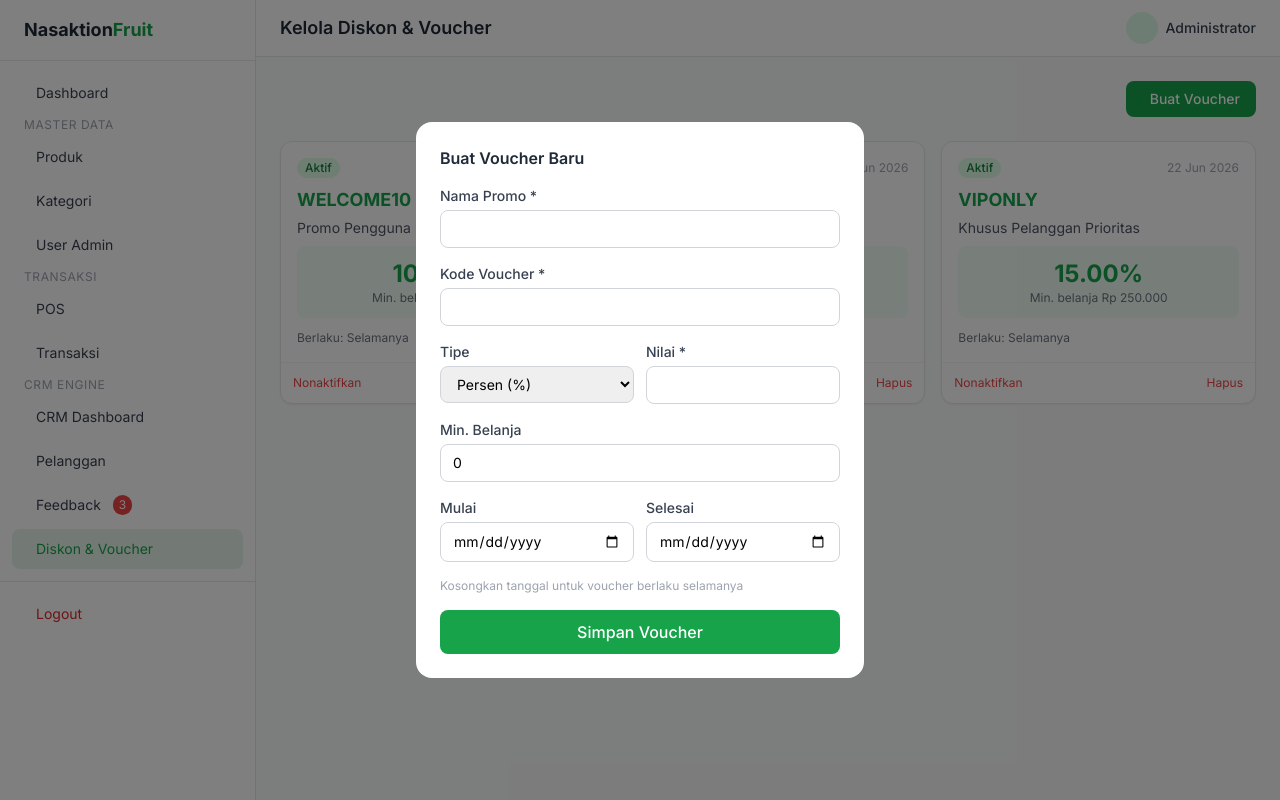
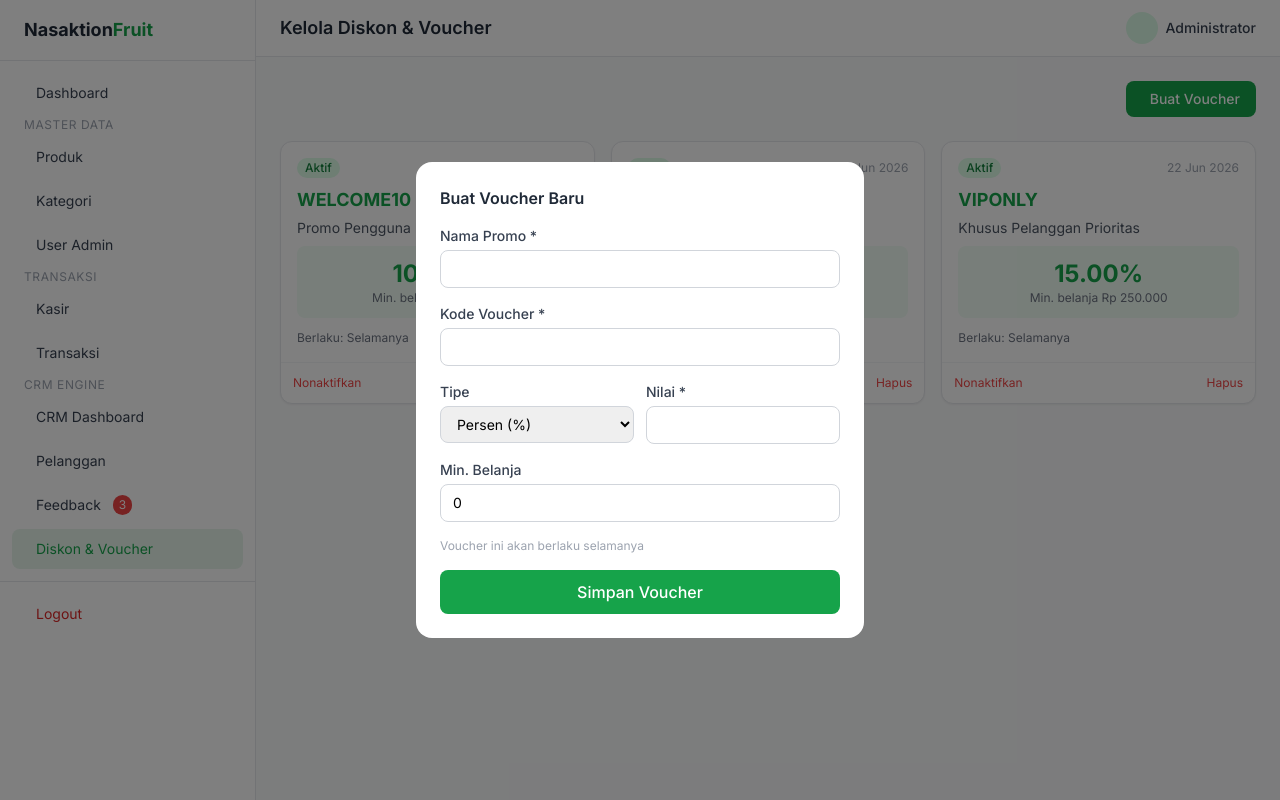
Before and after one commit to ichzid/nasaktion-fruit, a CodeIgniter app: page /database/index.php/admin/discounts/index in a window 1280 px wide, after a click on "Buat Voucher". Run offline with CodeIgniter, Linux system fonts and the light colour scheme; a user stored in the database is signed in; data comes from the database, SQL or seed files in the repository; some libraries are stand-ins or nearby versions.

Commit message:
feat: implement role-based access for cashier, rename POS to cashier, fix CRM bugs, and reset transactions data

```diff
--- a/application/config/config.php
+++ b/application/config/config.php
@@ -388,7 +388,7 @@ $config['sess_driver'] = 'files';
 $config['sess_cookie_name'] = 'ci_session';
 $config['sess_samesite'] = 'Lax';
 $config['sess_expiration'] = 7200;
-$config['sess_save_path'] = NULL;
+$config['sess_save_path'] = APPPATH . 'cache';
 $config['sess_match_ip'] = FALSE;
 $config['sess_time_to_update'] = 300;
 $config['sess_regenerate_destroy'] = FALSE;
--- a/application/controllers/admin/Crm.php
+++ b/application/controllers/admin/Crm.php
@@ -5,6 +5,7 @@ class Crm extends AdminBaseController {
 
     public function __construct() {
         parent::__construct();
+        $this->admin_only();
         $this->load->model('Customer_model');
         $this->load->model('Transaction_model');
         $this->load->model('Feedback_model');
--- a/application/controllers/admin/Customers.php
+++ b/application/controllers/admin/Customers.php
@@ -5,6 +5,7 @@ class Customers extends AdminBaseController {
 
     public function __construct() {
         parent::__construct();
+        $this->admin_only();
         $this->load->model('Customer_model');
         $this->load->model('Transaction_model');
     }
--- a/application/controllers/admin/Dashboard.php
+++ b/application/controllers/admin/Dashboard.php
@@ -5,6 +5,7 @@ class Dashboard extends AdminBaseController {
 
     public function __construct() {
         parent::__construct();
+        $this->admin_only();
         $this->load->model('Transaction_model');
         $this->load->model('Product_model');
         $this->load->model('Customer_model');
--- a/application/controllers/admin/Discounts.php
+++ b/application/controllers/admin/Discounts.php
@@ -25,9 +25,6 @@ class Discounts extends AdminBaseController {
                 'nilai'          => $this->input->post('nilai'),
                 'min_belanja'    => $this->input->post('min_belanja') ?: 0,
                 'target'         => 'semua',
-                'tanggal_mulai'  => $this->input->post('tanggal_mulai'),
-                'tanggal_selesai'=> $this->input->post('tanggal_selesai'),
-                'max_pemakaian'  => $this->input->post('max_pemakaian') ?: null,
                 'created_at'     => date('Y-m-d H:i:s'),
                 'is_active'      => 1,
             );
--- a/application/controllers/admin/Feedback.php
+++ b/application/controllers/admin/Feedback.php
@@ -5,6 +5,7 @@ class Feedback extends AdminBaseController {
 
     public function __construct() {
         parent::__construct();
+        $this->admin_only();
         $this->load->model('Feedback_model');
     }
 
--- a/application/controllers/admin/Pos.php
+++ b/application/controllers/admin/Pos.php
@@ -13,7 +13,7 @@ class Pos extends AdminBaseController {
     }
 
     public function index() {
-        $data['title'] = 'Point of Sale';
+        $data['title'] = 'Kasir';
         $data['products'] = $this->Product_model->get_available();
         $data['categories'] = $this->Category_model->get_all();
         $this->render_admin('admin/pos/index', $data);
--- a/application/controllers/admin/Products.php
+++ b/application/controllers/admin/Products.php
@@ -5,6 +5,7 @@ class Products extends AdminBaseController {
 
     public function __construct() {
         parent::__construct();
+        $this->admin_only();
         $this->load->model('Product_model');
         $this->load->model('Category_model');
     }
--- a/application/core/MY_Controller.php
+++ b/application/core/MY_Controller.php
@@ -47,7 +47,7 @@ class AdminBaseController extends MY_Controller {
     protected function admin_only() {
         if (!$this->is_admin()) {
             $this->session->set_flashdata('error', 'Akses ditolak. Hanya admin yang diizinkan.');
-            redirect('admin/dashboard');
+            redirect('admin/pos');
         }
     }
 
--- a/application/models/Discount_model.php
+++ b/application/models/Discount_model.php
@@ -19,43 +19,16 @@ class Discount_model extends CI_Model {
     public function get_by_code($code) {
         $this->db->where('kode_voucher', $code);
         $this->db->where('is_active', 1);
-        // Handle NULL dates - treat NULL as always valid
-        $this->db->group_start();
-        $this->db->where('tanggal_mulai <=', date('Y-m-d'));
-        $this->db->or_where('tanggal_mulai', NULL);
-        $this->db->group_end();
-        $this->db->group_start();
-        $this->db->where('tanggal_selesai >=', date('Y-m-d'));
-        $this->db->or_where('tanggal_selesai', NULL);
-        $this->db->group_end();
         return $this->db->get('discounts')->row();
     }
 
     public function get_active() {
         $this->db->where('is_active', 1);
-        // Handle NULL dates - treat NULL as always valid
-        $this->db->group_start();
-        $this->db->where('tanggal_mulai <=', date('Y-m-d'));
-        $this->db->or_where('tanggal_mulai', NULL);
-        $this->db->group_end();
-        $this->db->group_start();
-        $this->db->where('tanggal_selesai >=', date('Y-m-d'));
-        $this->db->or_where('tanggal_selesai', NULL);
-        $this->db->group_end();
         return $this->db->get('discounts')->result();
     }
 
     public function get_for_customer($customer_segment = 'Baru', $jenis_order = 'Online') {
         $this->db->where('is_active', 1);
-        // Handle NULL dates - treat NULL as always valid
-        $this->db->group_start();
-        $this->db->where('tanggal_mulai <=', date('Y-m-d'));
-        $this->db->or_where('tanggal_mulai', NULL);
-        $this->db->group_end();
-        $this->db->group_start();
-        $this->db->where('tanggal_selesai >=', date('Y-m-d'));
-        $this->db->or_where('tanggal_selesai', NULL);
-        $this->db->group_end();
         $this->db->group_start();
         $this->db->where('target', 'semua');
         $this->db->or_where('target', $jenis_order);
@@ -96,15 +69,6 @@ class Discount_model extends CI_Model {
 
     public function count_active() {
         $this->db->where('is_active', 1);
-        // Handle NULL dates - treat NULL as always valid
-        $this->db->group_start();
-        $this->db->where('tanggal_mulai <=', date('Y-m-d'));
-        $this->db->or_where('tanggal_mulai', NULL);
-        $this->db->group_end();
-        $this->db->group_start();
-        $this->db->where('tanggal_selesai >=', date('Y-m-d'));
-        $this->db->or_where('tanggal_selesai', NULL);
-        $this->db->group_end();
         return $this->db->count_all_results('discounts');
     }
 }
--- a/application/views/admin/crm/index.php
+++ b/application/views/admin/crm/index.php
@@ -58,7 +58,7 @@
                 <div class="flex items-center justify-between py-2 border-b border-gray-100 last:border-0">
                     <div>
                         <p class="text-sm font-medium text-gray-800"><?= $c->nama ?></p>
-                        <p class="text-xs text-gray-500">Terakhir belanja: <?= $c->last_transaction ? date('d M Y', strtotime($c->last_transaction)) : 'Belum pernah' ?></p>
+                        <p class="text-xs text-gray-500">Terakhir belanja: <?= !empty($c->last_transaction_at) ? date('d M Y', strtotime($c->last_transaction_at)) : 'Belum pernah' ?></p>
                     </div>
                     <a href="<?= site_url('admin/crm/send_promo/'.$c->id) ?>" class="text-xs bg-primary-100 text-primary-700 px-3 py-1 rounded-full hover:bg-primary-200 transition" onclick="return confirm('Kirim promo ke pelanggan ini?')">Kirim Promo</a>
                 </div>
--- a/application/views/admin/crm/passive.php
+++ b/application/views/admin/crm/passive.php
@@ -43,7 +43,7 @@
                 </td>
                 <td class="px-4 py-3 text-center font-medium text-gray-700"><?= $c->total_transaksi ?? 0 ?></td>
                 <td class="px-4 py-3 text-gray-500 text-xs">
-                    <?= !empty($c->last_order) ? date('d M Y', strtotime($c->last_order)) : 'Belum pernah' ?>
+                    <?= !empty($c->last_transaction_at) ? date('d M Y', strtotime($c->last_transaction_at)) : 'Belum pernah' ?>
                 </td>
                 <td class="px-4 py-3 text-center">
                     <a href="<?= site_url('admin/crm/send_promo/'.$c->id) ?>"
--- a/application/views/admin/discounts/index.php
+++ b/application/views/admin/discounts/index.php
@@ -26,7 +26,7 @@
                 <p class="text-xs text-gray-500">Min. belanja Rp <?= number_format($d->min_belanja, 0, ',', '.') ?></p>
             </div>
             <div class="flex items-center justify-between text-xs text-gray-500">
-                <?php if($d->tanggal_mulai && $d->tanggal_selesai): ?>
+                <?php if(isset($d->tanggal_mulai) && isset($d->tanggal_selesai) && $d->tanggal_mulai && $d->tanggal_selesai): ?>
                 <span>Berlaku: <?= date('d M Y', strtotime($d->tanggal_mulai)) ?> - <?= date('d M Y', strtotime($d->tanggal_selesai)) ?></span>
                 <?php else: ?>
                 <span>Berlaku: Selamanya</span>
@@ -80,17 +80,7 @@
                 <label class="block text-sm font-medium text-gray-700 mb-1">Min. Belanja</label>
                 <input type="number" name="min_belanja" class="w-full border border-gray-300 rounded-lg px-3 py-2 text-sm outline-none" value="0" min="0">
             </div>
-            <div class="grid grid-cols-2 gap-3">
-                <div>
-                    <label class="block text-sm font-medium text-gray-700 mb-1">Mulai</label>
-                    <input type="date" name="tanggal_mulai" class="w-full border border-gray-300 rounded-lg px-3 py-2 text-sm outline-none">
-                </div>
-                <div>
-                    <label class="block text-sm font-medium text-gray-700 mb-1">Selesai</label>
-                    <input type="date" name="tanggal_selesai" class="w-full border border-gray-300 rounded-lg px-3 py-2 text-sm outline-none">
-                </div>
-            </div>
-            <p class="text-xs text-gray-400">Kosongkan tanggal untuk voucher berlaku selamanya</p>
+            <p class="text-xs text-gray-400">Voucher ini akan berlaku selamanya</p>
             <button type="submit" class="w-full bg-primary-600 hover:bg-primary-700 text-white font-medium py-2.5 rounded-lg transition">Simpan Voucher</button>
         </form>
     </div>
--- a/application/views/admin/layout/header.php
+++ b/application/views/admin/layout/header.php
@@ -43,6 +43,7 @@
                 </a>
             </div>
             <nav class="p-3 space-y-1">
+                <?php if($this->session->userdata('admin_role') === 'admin'): ?>
                 <a href="<?= site_url('admin/dashboard') ?>" class="sidebar-link flex items-center gap-3 px-3 py-2.5 rounded-lg text-sm text-gray-700 <?= ($this->uri->segment(2)=='dashboard'||$this->uri->segment(2)=='') ?'active':'' ?>">
                     <span class="iconify text-lg" data-icon="lucide:layout-dashboard"></span> Dashboard
                 </a>
@@ -56,13 +57,17 @@
                 <a href="<?= site_url('admin/users') ?>" class="sidebar-link flex items-center gap-3 px-3 py-2.5 rounded-lg text-sm text-gray-700 <?= $this->uri->segment(2)=='users'?'active':'' ?>">
                     <span class="iconify text-lg" data-icon="lucide:user-cog"></span> User Admin
                 </a>
+                <?php endif; ?>
+
                 <p class="text-xs text-gray-400 uppercase tracking-wider mt-4 mb-2 px-3">Transaksi</p>
                 <a href="<?= site_url('admin/pos') ?>" class="sidebar-link flex items-center gap-3 px-3 py-2.5 rounded-lg text-sm text-gray-700 <?= $this->uri->segment(2)=='pos'?'active':'' ?>">
-                    <span class="iconify text-lg" data-icon="lucide:shopping-basket"></span> POS
+                    <span class="iconify text-lg" data-icon="lucide:shopping-basket"></span> Kasir
                 </a>
                 <a href="<?= site_url('admin/transactions') ?>" class="sidebar-link flex items-center gap-3 px-3 py-2.5 rounded-lg text-sm text-gray-700 <?= $this->uri->segment(2)=='transactions'?'active':'' ?>">
                     <span class="iconify text-lg" data-icon="lucide:receipt-text"></span> Transaksi
                 </a>
+
+                <?php if($this->session->userdata('admin_role') === 'admin'): ?>
                 <p class="text-xs text-gray-400 uppercase tracking-wider mt-4 mb-2 px-3">CRM Engine</p>
                 <a href="<?= site_url('admin/crm') ?>" class="sidebar-link flex items-center gap-3 px-3 py-2.5 rounded-lg text-sm text-gray-700 <?= $this->uri->segment(2)=='crm'?'active':'' ?>">
                     <span class="iconify text-lg" data-icon="lucide:heart-handshake"></span> CRM Dashboard
@@ -79,6 +84,7 @@
                 <a href="<?= site_url('admin/discounts') ?>" class="sidebar-link flex items-center gap-3 px-3 py-2.5 rounded-lg text-sm text-gray-700 <?= $this->uri->segment(2)=='discounts'?'active':'' ?>">
                     <span class="iconify text-lg" data-icon="lucide:ticket-percent"></span> Diskon & Voucher
                 </a>
+                <?php endif; ?>
             </nav>
             <div class="p-3 border-t border-gray-200 mt-auto">
                 <a href="<?= site_url('admin/auth/logout') ?>" class="flex items-center gap-3 px-3 py-2.5 rounded-lg text-sm text-red-600 hover:bg-red-50">
--- a/application/views/admin/pos/index.php
+++ b/application/views/admin/pos/index.php
@@ -1,4 +1,4 @@
-<?= $this->load->view('admin/layout/header', ['title'=>'Point of Sale'], TRUE) ?>
+<?= $this->load->view('admin/layout/header', ['title'=>'Kasir'], TRUE) ?>
 
 <style>
 .pos-scroll::-webkit-scrollbar { width: 5px; }
```
Also changed, not shown: application/controllers/admin/Auth.php (+11 -3 lines).
